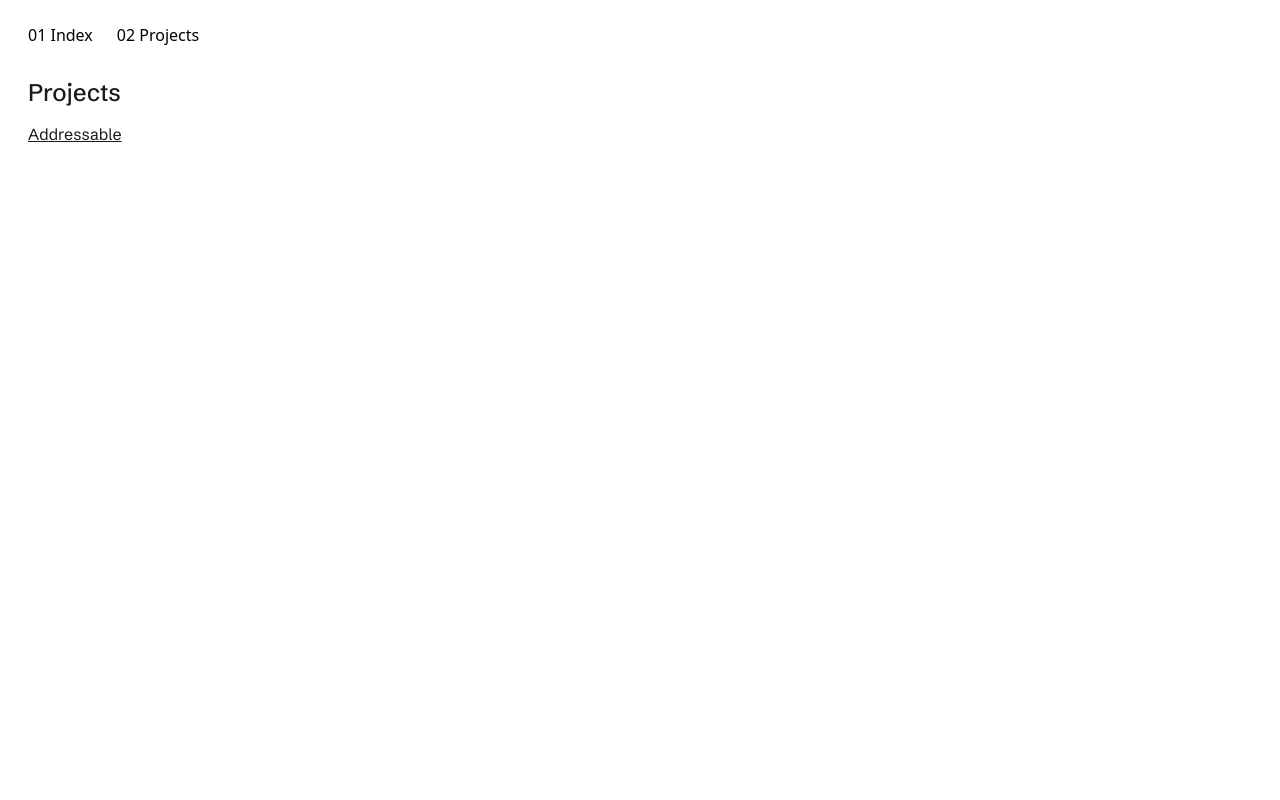
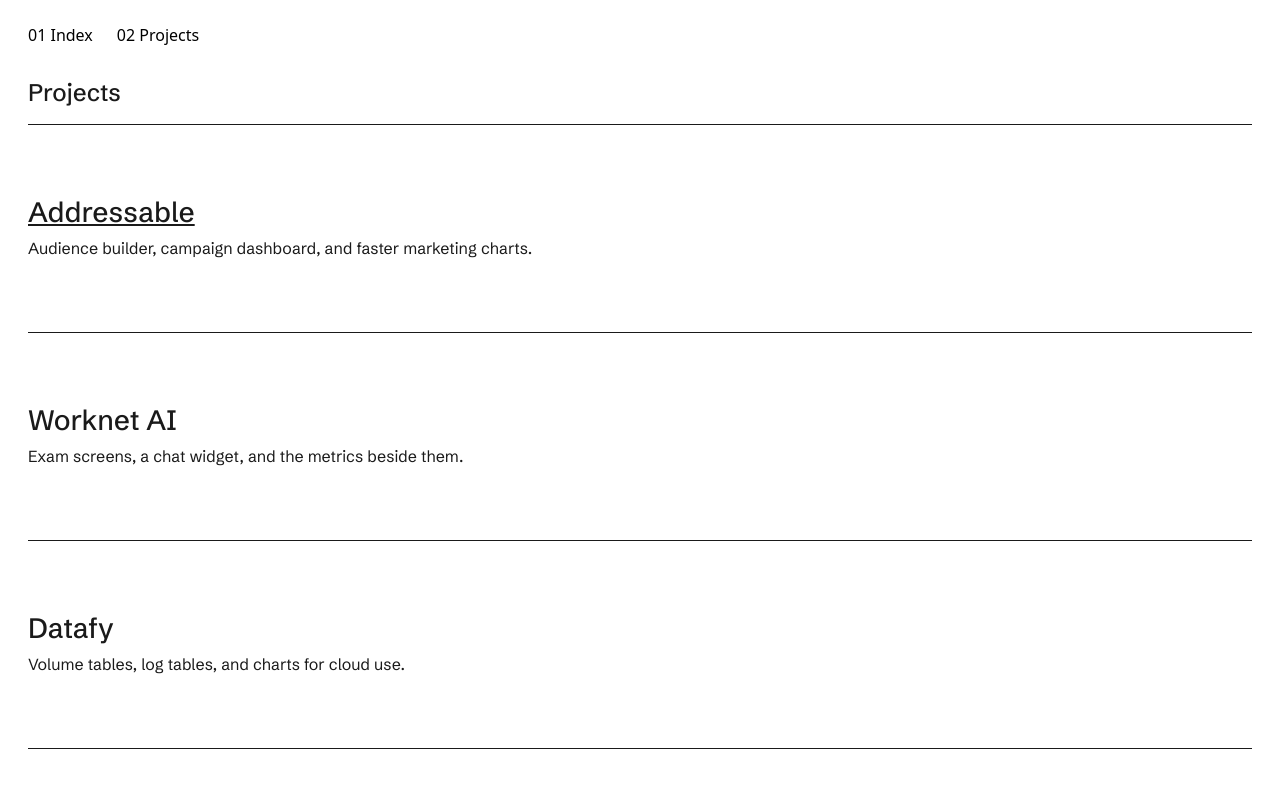
Before and after one commit to Muhammad-Tahir-S/mt-portfolio, a Next.js app: page /work in a window 1280 px wide. Shown: the top 800 px of the page. Built offline with nearby package versions, Linux system fonts and the light colour scheme.

Commit message:
Add lenis dependency, integrate ScrollRoot component into layout, and refactor work page to use ProjectList for project display.

```diff
--- a/app/layout.tsx
+++ b/app/layout.tsx
@@ -1,6 +1,7 @@
 import type { Metadata } from "next";
 import { Cormorant_Garamond, Schibsted_Grotesk } from "next/font/google";
 import { SiteNav } from "@/components/dom/site-nav";
+import { ScrollRoot } from "@/components/motion/scroll-root";
 import clsx from "clsx";
 
 const floral = Cormorant_Garamond({
@@ -33,6 +34,7 @@
   return (
     <html lang="en" className={clsx(floral.variable, grotesque.variable, voice.variable)}>
       <body>
+        <ScrollRoot />
         <SiteNav />
         {children}
       </body>
--- a/app/work/page.tsx
+++ b/app/work/page.tsx
@@ -1,5 +1,6 @@
 import type { Metadata } from "next";
-import Link from "next/link";
+import { ProjectList } from "@/components/dom/project-list";
+import { projects } from "@/content/projects";
 import styles from "./work.module.css";
 
 export const metadata: Metadata = {
@@ -10,13 +11,7 @@
   return (
     <main className={styles.page}>
       <h1 className={styles.heading}>Projects</h1>
-      <ul className={styles.list}>
-        <li>
-          <Link className={styles.link} href="/work/study">
-            Addressable
-          </Link>
-        </li>
-      </ul>
+      <ProjectList projects={projects} />
     </main>
   );
 }
--- a/app/work/work.module.css
+++ b/app/work/work.module.css
@@ -1,6 +1,6 @@
 .page {
   margin: 0;
-  padding: 1rem 1.25rem 3rem;
+  padding: 1rem 1.25rem 40vh;
   color: #1a1a1a;
   background: #fff;
   font-family: var(--font-grotesque), system-ui, sans-serif;
@@ -12,13 +12,3 @@
   font-weight: 500;
   line-height: 1.2;
 }
-
-.list {
-  margin: 0;
-  padding: 0;
-  list-style: none;
-}
-
-.link {
-  color: inherit;
-}
--- /dev/null
+++ b/components/dom/project-list.module.css
@@ -0,0 +1,27 @@
+.list {
+  margin: 0;
+  padding: 0;
+  list-style: none;
+}
+
+.row {
+  padding: 4.5rem 0;
+  border-top: 1px solid currentColor;
+}
+
+.title {
+  margin: 0 0 0.5rem;
+  font-size: 1.75rem;
+  font-weight: 500;
+  line-height: 1.1;
+}
+
+.summary {
+  margin: 0;
+  max-width: 65ch;
+  line-height: 1.5;
+}
+
+.link {
+  color: inherit;
+}
--- /dev/null
+++ b/components/dom/project-list.tsx
@@ -0,0 +1,72 @@
+"use client";
+
+import { useRef } from "react";
+import Link from "next/link";
+import gsap from "gsap";
+import { ScrollTrigger } from "gsap/ScrollTrigger";
+import { useGSAP } from "@gsap/react";
+import type { ProjectSummary } from "@/content/projects";
+import styles from "./project-list.module.css";
+
+gsap.registerPlugin(useGSAP, ScrollTrigger);
+
+type ProjectListProps = {
+  projects: readonly ProjectSummary[];
+};
+
+export function ProjectList({ projects }: ProjectListProps) {
+  const listRef = useRef<HTMLUListElement>(null);
+
+  useGSAP(
+    () => {
+      const reduceMotion = window.matchMedia(
+        "(prefers-reduced-motion: reduce)",
+      ).matches;
+
+      if (reduceMotion) {
+        return;
+      }
+
+      const rows = gsap.utils.toArray<HTMLElement>("[data-project-row]");
+
+      rows.forEach((row) => {
+        // fromTo hides the row. Leave visibility unset so the link stays in the tab order.
+        gsap.fromTo(
+          row,
+          { opacity: 0, y: 16 },
+          {
+            opacity: 1,
+            y: 0,
+            duration: 0.5,
+            ease: "power2.out",
+            scrollTrigger: {
+              trigger: row,
+              start: "top 85%",
+              once: true,
+            },
+          },
+        );
+      });
+    },
+    { scope: listRef },
+  );
+
+  return (
+    <ul ref={listRef} className={styles.list}>
+      {projects.map((project) => (
+        <li key={project.title} className={styles.row} data-project-row>
+          <h2 className={styles.title}>
+            {project.href ? (
+              <Link className={styles.link} href={project.href}>
+                {project.title}
+              </Link>
+            ) : (
+              project.title
+            )}
+          </h2>
+          <p className={styles.summary}>{project.summary}</p>
+        </li>
+      ))}
+    </ul>
+  );
+}
--- /dev/null
+++ b/components/motion/scroll-root.tsx
@@ -0,0 +1,61 @@
+"use client";
+
+import { useLayoutEffect } from "react";
+import gsap from "gsap";
+import { ScrollTrigger } from "gsap/ScrollTrigger";
+import Lenis from "lenis";
+import "lenis/dist/lenis.css";
+import { writeScroll } from "@/lib/scroll";
+
+gsap.registerPlugin(ScrollTrigger);
+
+export function ScrollRoot() {
+  useLayoutEffect(() => {
+    const reduceMotion = window.matchMedia(
+      "(prefers-reduced-motion: reduce)",
+    ).matches;
+
+    if (reduceMotion) {
+      const writeNativeScroll = () => {
+        writeScroll({ position: window.scrollY, velocity: 0 });
+      };
+
+      writeNativeScroll();
+      window.addEventListener("scroll", writeNativeScroll, { passive: true });
+
+      return () => {
+        window.removeEventListener("scroll", writeNativeScroll);
+      };
+    }
+
+    const lenis = new Lenis({ autoRaf: false });
+
+    const onLenisScroll = (instance: Lenis) => {
+      writeScroll({
+        position: instance.scroll,
+        velocity: instance.velocity,
+      });
+      ScrollTrigger.update();
+    };
+
+    lenis.on("scroll", onLenisScroll);
+    lenis.scrollTo(window.scrollY, { immediate: true });
+    writeScroll({ position: lenis.scroll, velocity: lenis.velocity });
+
+    const onTick = (time: number) => {
+      lenis.raf(time * 1000);
+    };
+
+    gsap.ticker.add(onTick);
+    gsap.ticker.lagSmoothing(0);
+
+    return () => {
+      lenis.off("scroll", onLenisScroll);
+      gsap.ticker.remove(onTick);
+      gsap.ticker.lagSmoothing(500, 33);
+      lenis.destroy();
+    };
+  }, []);
+
+  return null;
+}
--- /dev/null
+++ b/content/projects.ts
@@ -0,0 +1,53 @@
+export type ProjectSummary = {
+  title: string;
+  summary: string;
+  href?: "/work/study";
+};
+
+export const projects: readonly ProjectSummary[] = [
+  {
+    title: "Addressable",
+    summary: "Audience builder, campaign dashboard, and faster marketing charts.",
+    href: "/work/study",
+  },
+  {
+    title: "Worknet AI",
+    summary: "Exam screens, a chat widget, and the metrics beside them.",
+  },
+  {
+    title: "Datafy",
+    summary: "Volume tables, log tables, and charts for cloud use.",
+  },
+  {
+    title: "TalentRek",
+    summary: "Exam creation, trek creation, and a dashboard.",
+  },
+  {
+    title: "Collabscape",
+    summary: "Sign-in, a calendar, and the form that creates a post.",
+  },
+  {
+    title: "Tempo",
+    summary: "A workflow canvas, and a tracker shipped in two weeks.",
+  },
+  {
+    title: "Doculess",
+    summary: "Weekly interface releases across twelve investor demos.",
+  },
+  {
+    title: "Bloco",
+    summary: "The version-two ticketing interface, and API work beside it.",
+  },
+  {
+    title: "First Active 365",
+    summary: "Maintenance and review on a live client site.",
+  },
+  {
+    title: "Ascent",
+    summary: "A data visualization interface in React and TypeScript.",
+  },
+  {
+    title: "Feedback Forum",
+    summary: "A full-stack app for posting and sorting feedback.",
+  },
+];
--- /dev/null
+++ b/lib/scroll.ts
@@ -0,0 +1,14 @@
+export type ScrollSnapshot = {
+  position: number;
+  velocity: number;
+};
+
+let snapshot: ScrollSnapshot = { position: 0, velocity: 0 };
+
+export function readScroll() {
+  return snapshot;
+}
+
+export function writeScroll(next: ScrollSnapshot) {
+  snapshot = next;
+}
--- a/package.json
+++ b/package.json
@@ -12,6 +12,7 @@
     "@gsap/react": "^2.1.2",
     "clsx": "^2.1.1",
     "gsap": "^3.15.0",
+    "lenis": "^1.3.27",
     "next": "16.4.0",
     "react": "19.3.0",
     "react-dom": "19.3.0"
```
Also changed, not shown: 1 other file (tests, documents, lock files or other folders).
